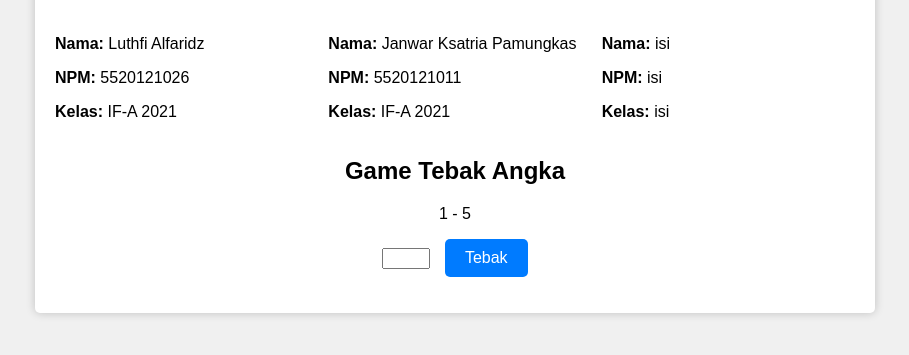
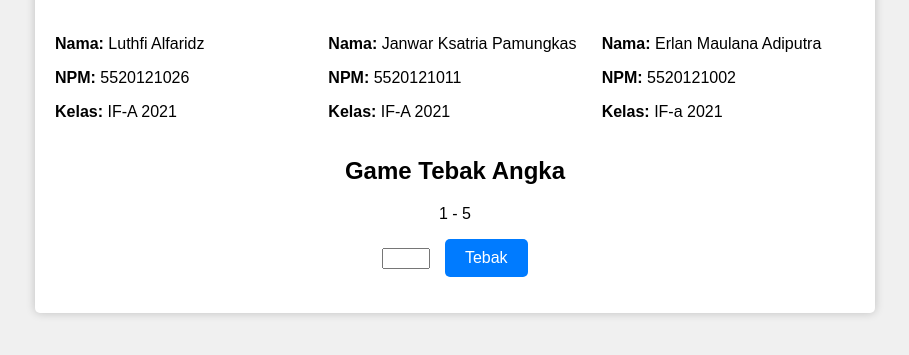
Before and after one commit to xinnxz/web-lanjut-latihan-1, a plain HTML site: page index.html in a window 1280 px wide. Shown: the part 131-486 px from the top of the page, without its empty margins (185-1094 px from the left). Drawn offline with Linux system fonts and the light colour scheme.

Commit message:
merubah biodata

```diff
--- a/index.html
+++ b/index.html
@@ -21,9 +21,9 @@
                 <p><strong>Kelas:</strong> IF-A 2021</p>
             </div>
             <div class="team-member">
-                <p><strong>Nama:</strong> isi</p>
-                <p><strong>NPM:</strong> isi</p>
-                <p><strong>Kelas:</strong> isi</p>
+                <p><strong>Nama:</strong> Erlan Maulana Adiputra</p>
+                <p><strong>NPM:</strong> 5520121002</p>
+                <p><strong>Kelas:</strong> IF-a 2021</p>
             </div>
         </div>
         <div class="game">
```
